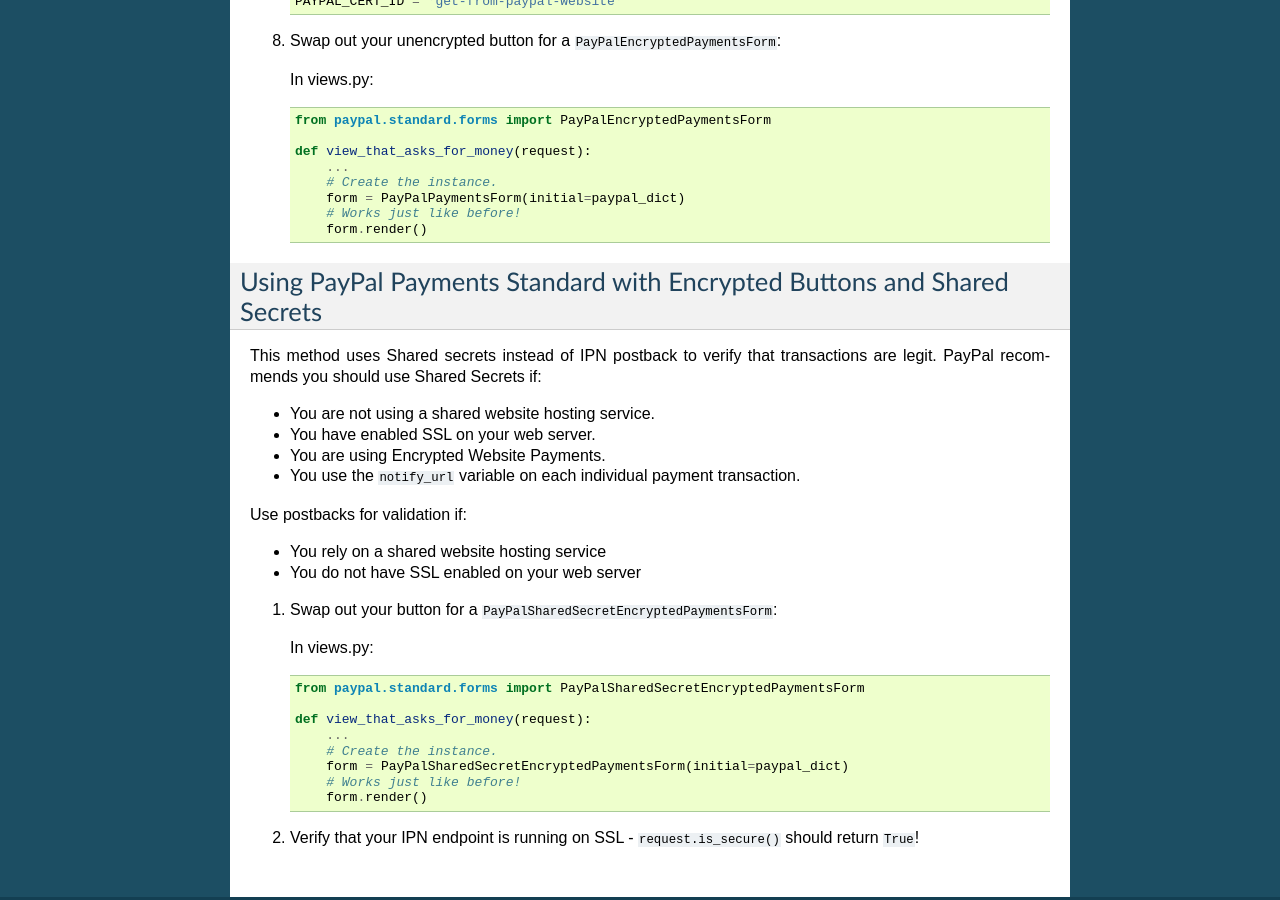
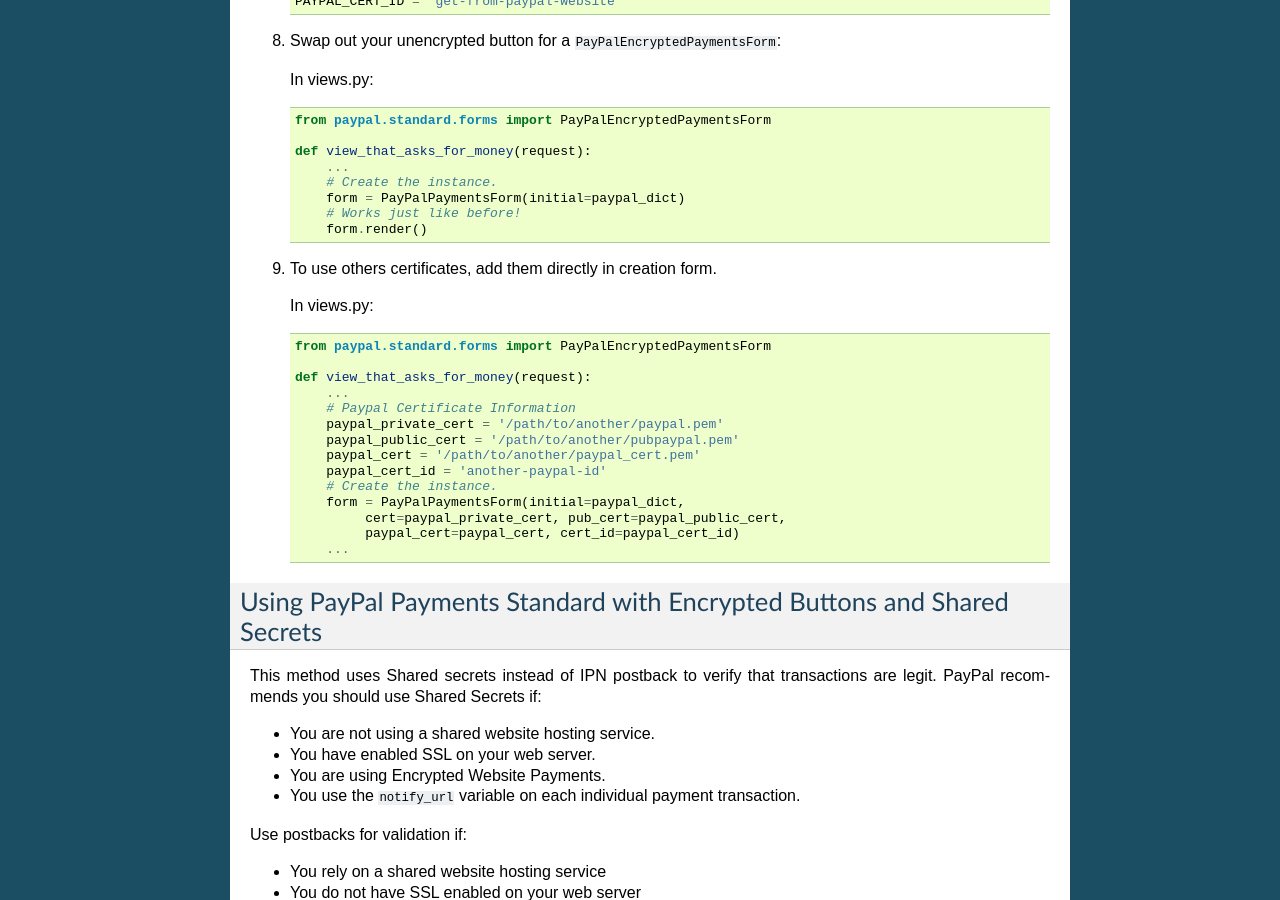
Before and after one commit to spookylukey/django-paypal, a Sphinx documentation site: the page built from docs/standard/encrypted_buttons.rst, in a window 1280 px wide and 900 px high, scrolled down 654 px. Built offline with Sphinx 7.4.7, drawn with Linux system fonts in a browser that asks for light colours.

Commit message:
Doc multi certificate Encrypted Button

```diff
--- a/docs/release_notes.rst
+++ b/docs/release_notes.rst
@@ -5,6 +5,7 @@
 Version 0.3.4 (under development)
 ---------------------------------
 
+* Use multi certificates with PaypalEncryptedPaymentsForm
 
 Version 0.3.3
 -------------
--- a/docs/standard/encrypted_buttons.rst
+++ b/docs/standard/encrypted_buttons.rst
@@ -52,6 +52,27 @@
            # Works just like before!
            form.render()
 
+9. To use others certificates, add them directly in creation form.
+
+   In views.py:
+
+   .. code-block:: python
+
+       from paypal.standard.forms import PayPalEncryptedPaymentsForm
+
+       def view_that_asks_for_money(request):
+           ...
+           # Paypal Certificate Information
+           paypal_private_cert = '/path/to/another/paypal.pem'
+           paypal_public_cert = '/path/to/another/pubpaypal.pem'
+           paypal_cert = '/path/to/another/paypal_cert.pem'
+           paypal_cert_id = 'another-paypal-id'
+           # Create the instance.
+           form = PayPalPaymentsForm(initial=paypal_dict,
+                cert=paypal_private_cert, pub_cert=paypal_public_cert,
+                paypal_cert=paypal_cert, cert_id=paypal_cert_id)
+           ...
+
 
 Using PayPal Payments Standard with Encrypted Buttons and Shared Secrets
 ------------------------------------------------------------------------
```
